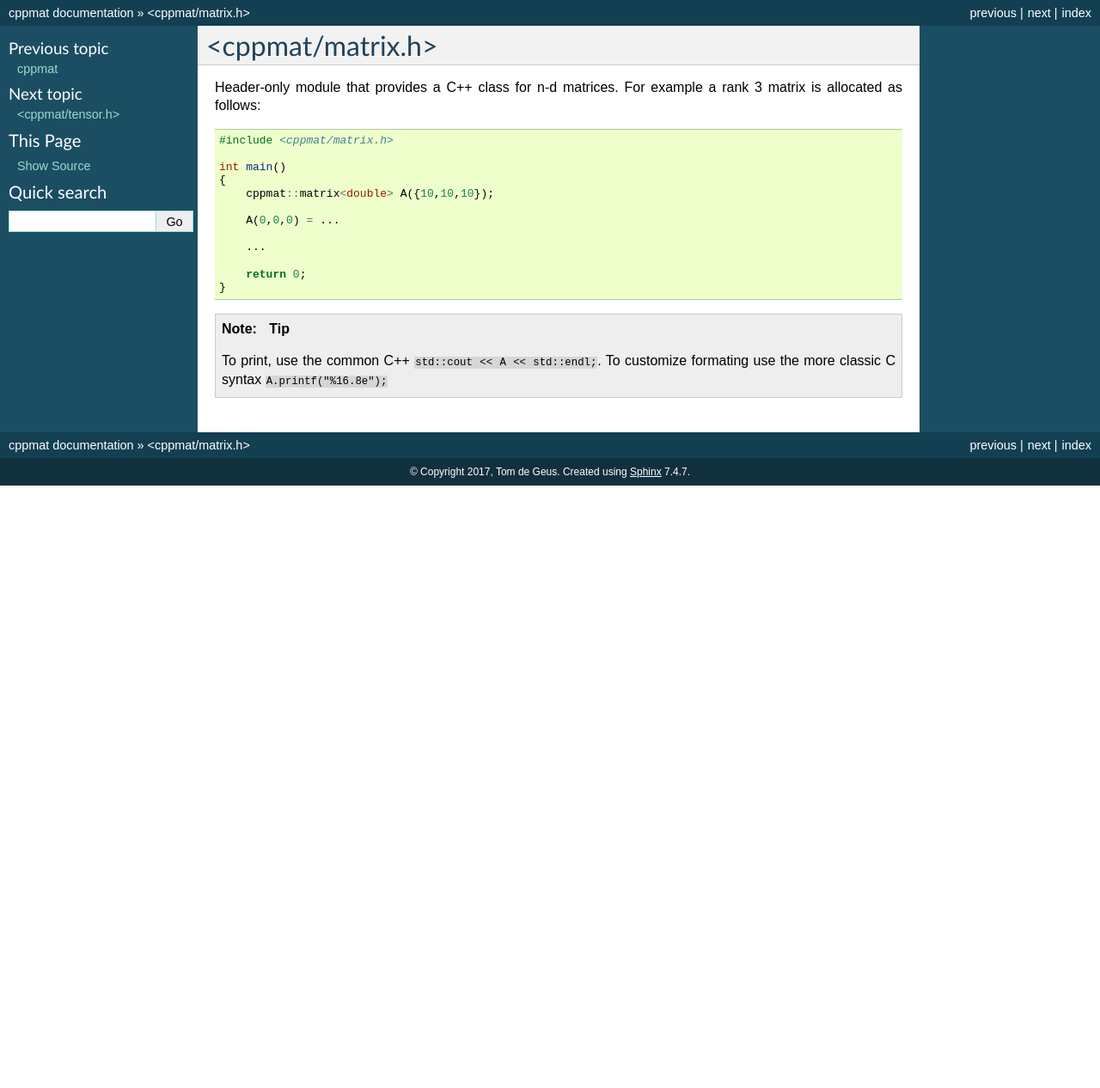
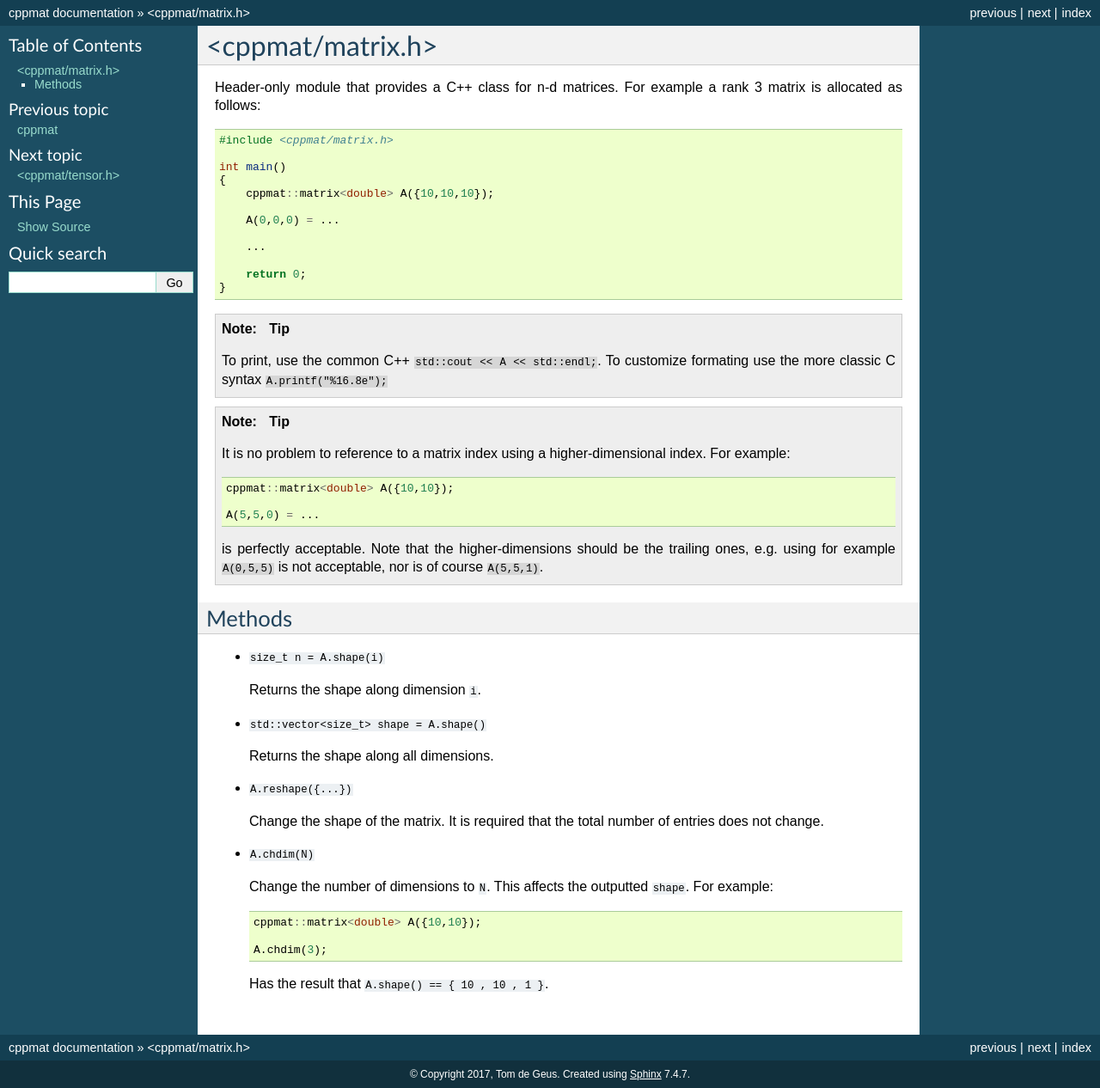
Before and after one commit to tdegeus/cppmat, a Sphinx documentation site: the page built from docs/matrix.rst, in a window 1280 px wide. Shown: the whole page at 86% size. Built offline with Sphinx 7.4.7, drawn with Linux system fonts in a browser that asks for light colours; formulas are drawn with MathJax 3; before the commit the page ends 900 px from its top, so only the background shows below that.

```diff
--- a/docs/matrix.rst
+++ b/docs/matrix.rst
@@ -25,3 +25,42 @@
 .. note:: **Tip**
 
   To print, use the common C++ ``std::cout << A << std::endl;``. To customize formating use the more classic C syntax ``A.printf("%16.8e");``
+
+.. note:: **Tip**
+
+  It is no problem to reference to a matrix index using a higher-dimensional index. For example:
+
+  .. code-block:: cpp
+
+    cppmat::matrix<double> A({10,10});
+
+    A(5,5,0) = ...
+
+  is perfectly acceptable. Note that the higher-dimensions should be the trailing ones, e.g. using for example ``A(0,5,5)`` is not acceptable, nor is of course ``A(5,5,1)``.
+
+Methods
+=======
+
+*   ``size_t n = A.shape(i)``
+
+    Returns the shape along dimension ``i``.
+
+*   ``std::vector<size_t> shape = A.shape()``
+
+    Returns the shape along all dimensions.
+
+*   ``A.reshape({...})``
+
+    Change the shape of the matrix. It is required that the total number of entries does not change.
+
+*   ``A.chdim(N)``
+
+    Change the number of dimensions to ``N``. This affects the outputted ``shape``. For example:
+
+    .. code-block:: cpp
+
+      cppmat::matrix<double> A({10,10});
+
+      A.chdim(3);
+
+    Has the result that ``A.shape() == { 10 , 10 , 1 }``.
```
Also changed, not shown: 3 other files.
